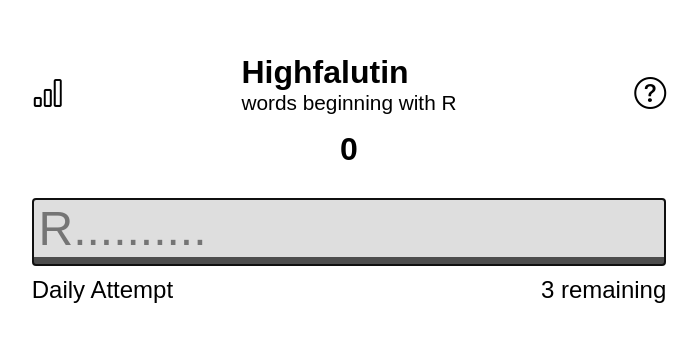
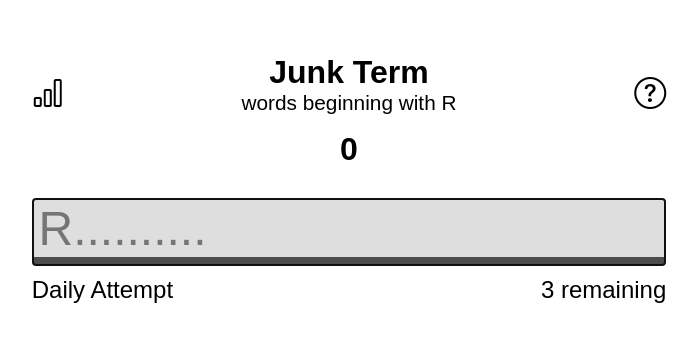
Before and after one commit to Iddmeister/EveryPWord, a plain HTML site: page client/index.html in a window 1280 px wide. Shown: the part 106-448 px from the top of the page, without its empty margins (291-989 px from the left). Drawn offline with nearby package versions, Linux system fonts and the light colour scheme.

Commit message:
Changed title

```diff
--- a/client/index.html
+++ b/client/index.html
@@ -7,7 +7,7 @@
 
     <meta name="viewport" content="width=device-width, initial-scale=1.0">
 
-    <title>Highfalutin</title>
+    <title>Junk Term</title>
 
     <script src="jquery.js"></script>
     <!-- <script src="words.js"></script> -->
@@ -80,7 +80,7 @@
         <div id="stats" class="bi bi-bar-chart button" onclick="openStats()"></div>
 
         <div id="title">
-            <div id="main-title">Highfalutin</div>
+            <div id="main-title">Junk Term</div>
             <div id="current-letter">words beginning with B</div>
         </div>
 
--- a/client/main.css
+++ b/client/main.css
@@ -35,7 +35,7 @@
 #title {
   display: flex;
   flex-direction: column;
-  align-items: flex-start;
+  align-items: center;
   justify-content: center;
   margin-bottom: 1em;
 }
```
